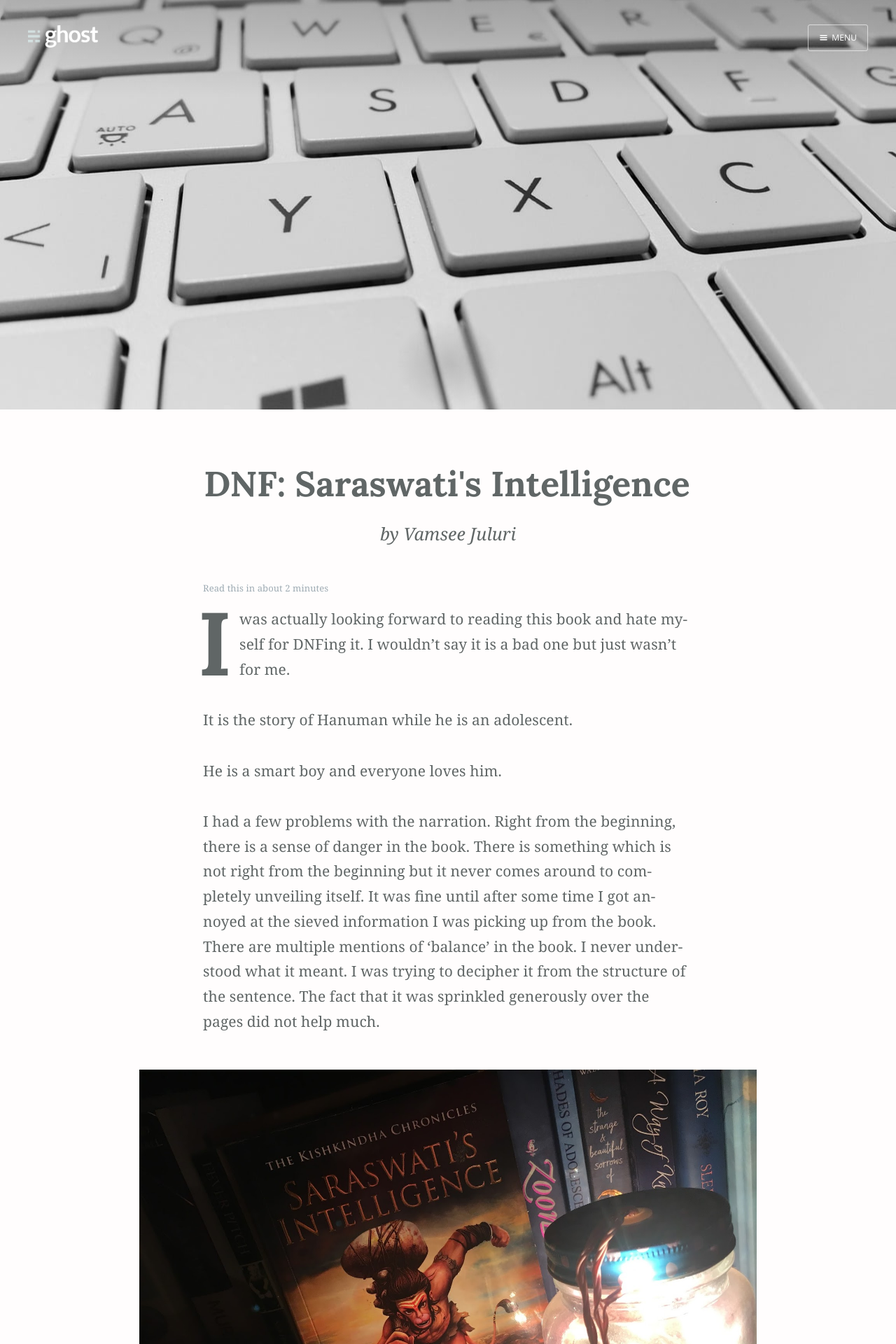
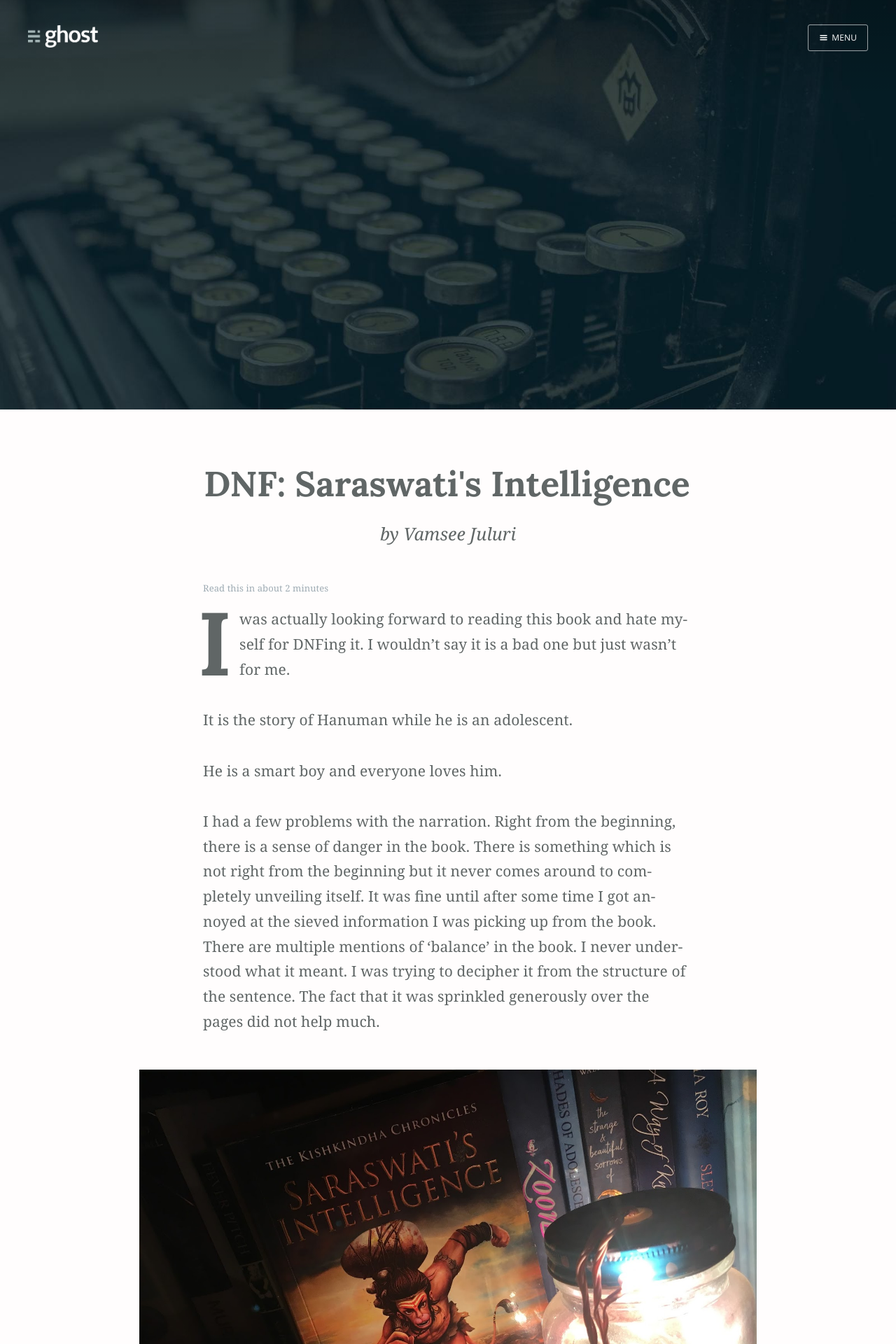
Before and after one commit to studiolampblack/puretypo, a Jekyll site: the page built from _posts/2017-04-12-saraswatis-intelligence-vamsee-juluri.md, in a window 1280 px wide. Shown: the top 1920 px of the page at 70% size. Built offline with Jekyll 4.4.1, drawn with Linux system fonts in a browser that asks for light colours; nearby versions of some CDN libraries; some web fonts are replaced.

Commit message:
Change cover for all posts to cover1.jpg

```diff
--- a/_config.yml
+++ b/_config.yml
@@ -77,7 +77,7 @@ defaults:
     values:
       layout: post
       logo: 'assets/images/ghost.png'
-      cover: 'assets/images/cover2.jpg'
+      cover: 'assets/images/cover1.jpg'
       subclass: 'post tag-test tag-content'
       navigation: True
       author: veena
--- a/_includes/head.html
+++ b/_includes/head.html
@@ -14,7 +14,7 @@
     <meta name="twitter:title" content="{{ page.title }}" />
     <meta name="twitter:description" content="{% if page.current == 'home' %}{{ site.description }}{% else %}{{ page.content | strip_html | truncate: 75 }}{% endif %}" />
     <meta name="twitter:url" content="{{ site.url }}{{ page.url }}" />
-    <!--<meta name="twitter:image:src" content="{{ site.url }}{{ site.baseurl }}assets/images/cover2.jpg" />-->
+    <!--<meta name="twitter:image:src" content="{{ site.url }}{{ site.baseurl }}assets/images/cover1.jpg" />-->
 
     {% if site.facebook %}
       <meta property="article:publisher" content="https://facebook.com/{{ site.facebook }}" />
--- a/_layouts/tag.html
+++ b/_layouts/tag.html
@@ -1,6 +1,6 @@
 ---
 layout: default
-cover: 'assets/images/cover2.jpg'
+cover: 'assets/images/cover1.jpg'
 class: 'tag-template'
 navigation: True
 logo: 'assets/images/ghost.png'
```
